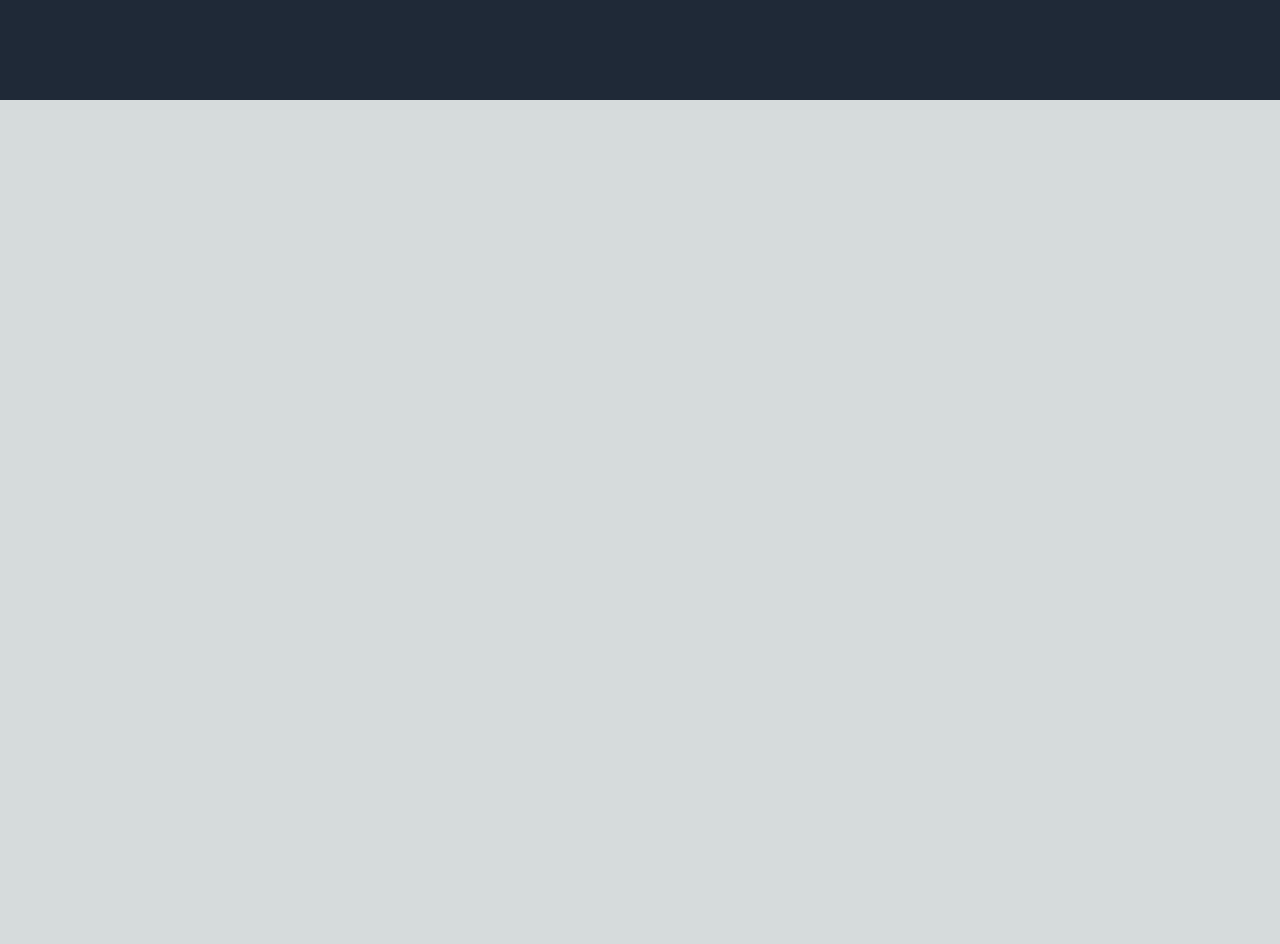
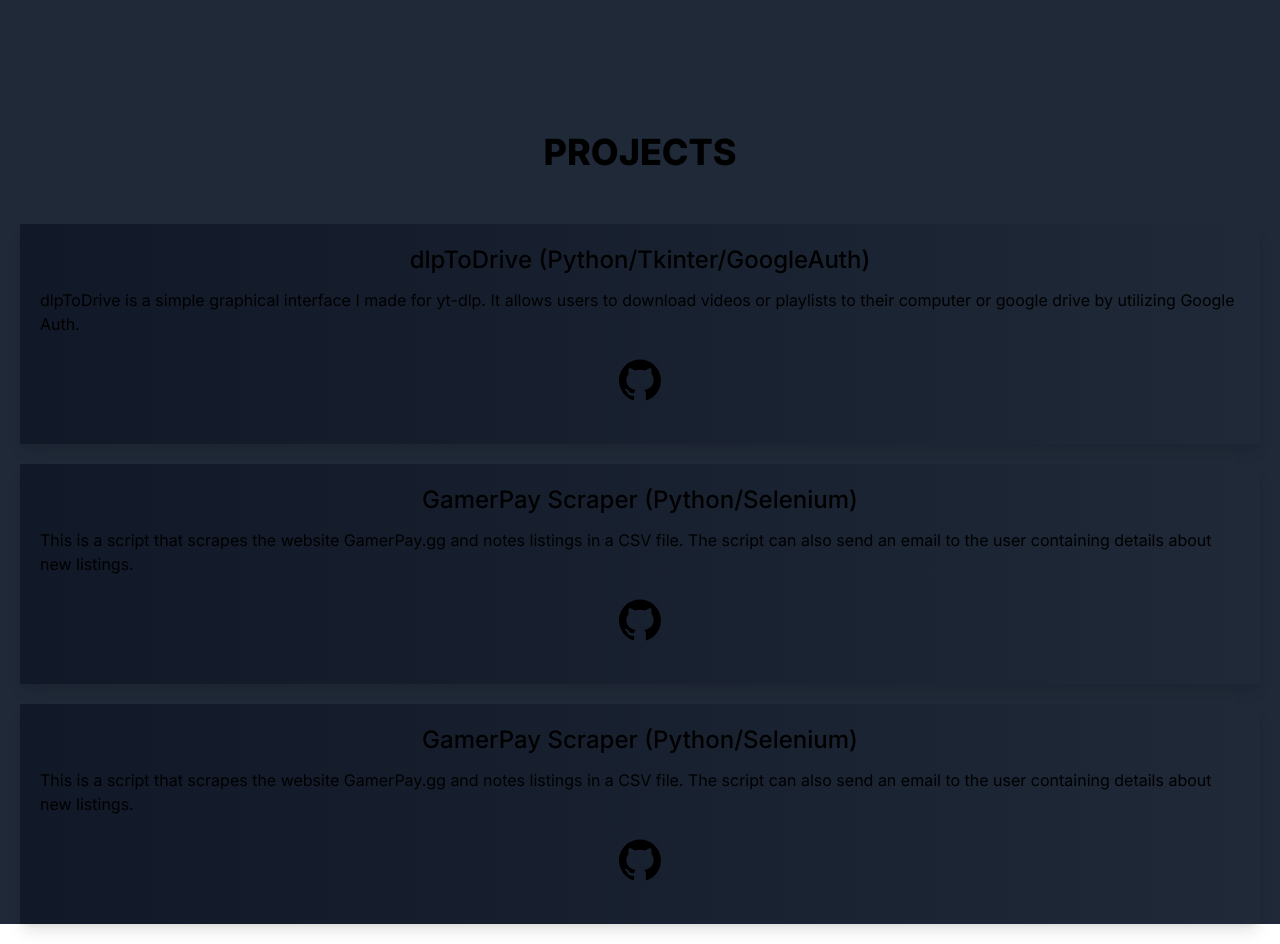
Before and after one commit to abaheer/portfolio, a Next.js app in the folder nextjs-portfolio/: page / in a window 1280 px wide. Shown: the part 700-1644 px from the top of the page. Before the commit the page ends 800 px from the top, so only its background shows below. Built offline with nearby package versions, Linux system fonts and the light colour scheme.

Commit message:
add new section with projects

```diff
--- a/nextjs-portfolio/src/app/page.js
+++ b/nextjs-portfolio/src/app/page.js
@@ -43,6 +43,50 @@
           </div>
       </section>
 
+      <section className="bg-gray-800 min-w-screen min-h-screen font-inter">
+        <div className="text-center p-8 text-4xl font-extrabold">
+          <h1>PROJECTS</h1>
+        </div>
+
+        <a href="https://github.com/abaheer/yt-to-drive" target="_blank">
+          <div className="p-5 m-5 shadow-lg bg-gradient-to-l from-gray-800 to-gray-900 ">
+            <h1 className="font-medium text-2xl text-center">dlpToDrive (Python/Tkinter/GoogleAuth)</h1>
+            <h2 className="mt-3">
+              dlpToDrive is a simple graphical interface I made for yt-dlp.
+              It allows users to download videos or playlists to their computer or google drive by utilizing Google Auth.
+            </h2>
+            <div className="flex justify-center text-5xl p-5 gap-5">
+                <AiFillGithub/>
+            </div>
+          </div>
+        </a>
+
+        <a href="https://github.com/abaheer/scrape-project" target="_blank">
+          <div className="p-5 m-5 shadow-lg bg-gradient-to-l from-gray-800 to-gray-900 ">
+            <h1 className="font-medium text-2xl text-center">GamerPay Scraper (Python/Selenium)</h1>
+            <h2 className="mt-3">
+              This is a script that scrapes the website GamerPay.gg and notes listings in a CSV file. The script can also send an email to the user containing details about new listings.
+            </h2>
+            <div className="flex justify-center text-5xl p-5 gap-5">
+                <AiFillGithub/>
+            </div>
+          </div>
+        </a>
+
+        <a href="https://github.com/abaheer/scrape-project" target="_blank">
+          <div className="p-5 m-5 shadow-lg bg-gradient-to-l from-gray-800 to-gray-900 ">
+            <h1 className="font-medium text-2xl text-center">GamerPay Scraper (Python/Selenium)</h1>
+            <h2 className="mt-3">
+              This is a script that scrapes the website GamerPay.gg and notes listings in a CSV file. The script can also send an email to the user containing details about new listings.
+            </h2>
+            <div className="flex justify-center text-5xl p-5 gap-5">
+                <AiFillGithub/>
+            </div>
+          </div>
+        </a>
+
+      </section>
+
     </main>
     </div>
   );
```
